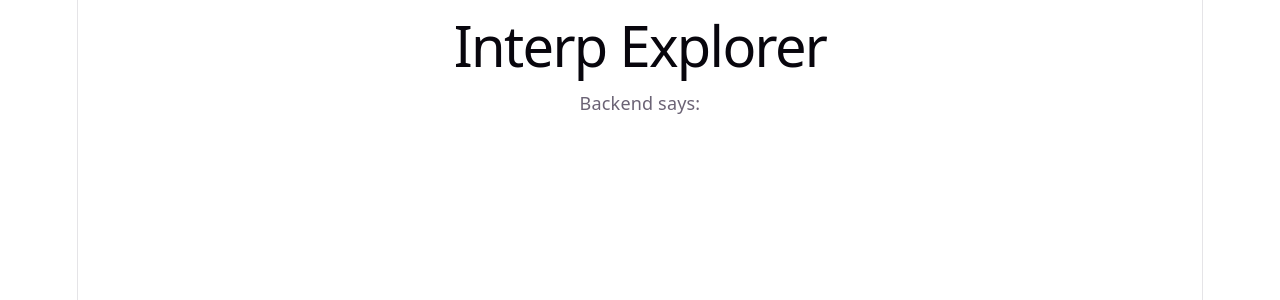
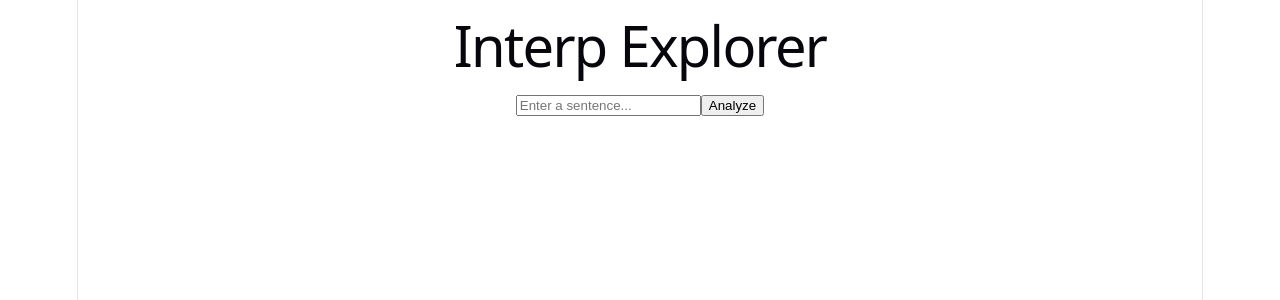
Before and after one commit to aami11/interp-explorer, a React (Vite) app in the folder frontend/: page / in a window 1280 px wide. Shown: the top 300 px of the page. Built offline with nearby package versions, Linux system fonts and the light colour scheme.

Commit message:
/analyze route with dummy data + wired to frontend

```diff
--- a/frontend/src/App.tsx
+++ b/frontend/src/App.tsx
@@ -1,18 +1,37 @@
-import { useState, useEffect } from "react"
+import { useState } from "react"
 
 function App() {
-  const [message, setMessage] = useState("")
+  const [inputText, setInputText] = useState("")
+  const [layers, setLayers] = useState([])
+  const [loading, setLoading] = useState(false)
 
-  useEffect(() => {
-    fetch("http://localhost:8000/")
-      .then(res => res.json())
-      .then(data => setMessage(data.message))
-  }, [])
+  const analyze = async () => {
+    setLoading(true)
+    const res = await fetch("http://localhost:8000/analyze", {
+      method: "POST",
+      headers: { "Content-Type": "application/json" },
+      body: JSON.stringify({ text: inputText })
+    })
+    const data = await res.json()
+    setLayers(data.layers)
+    setLoading(false)
+  }
 
   return (
     <div>
       <h1>Interp Explorer</h1>
-      <p>Backend says: {message}</p>
+      <input
+        value={inputText}
+        onChange={e => setInputText(e.target.value)}
+        placeholder="Enter a sentence..."
+      />
+      <button onClick={analyze}>Analyze</button>
+      {loading && <p>Loading...</p>}
+      {layers.map(layer => (
+        <p key={layer.layer}>
+          Layer {layer.layer} — L2: {layer.l2} | Cosine: {layer.cosine} | CKA: {layer.cka}
+        </p>
+      ))}
     </div>
   )
 }
```
Also changed, not shown: 1 other file (tests, documents, lock files or other folders).
